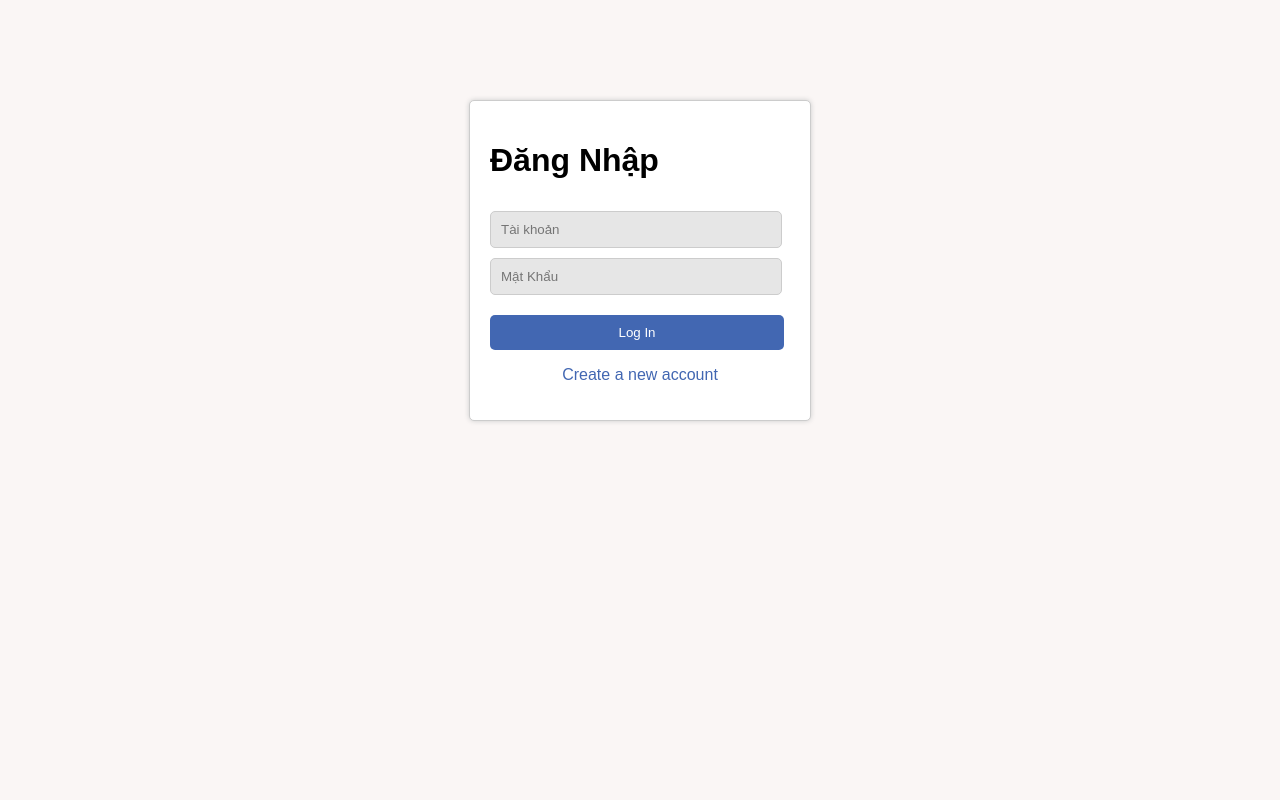
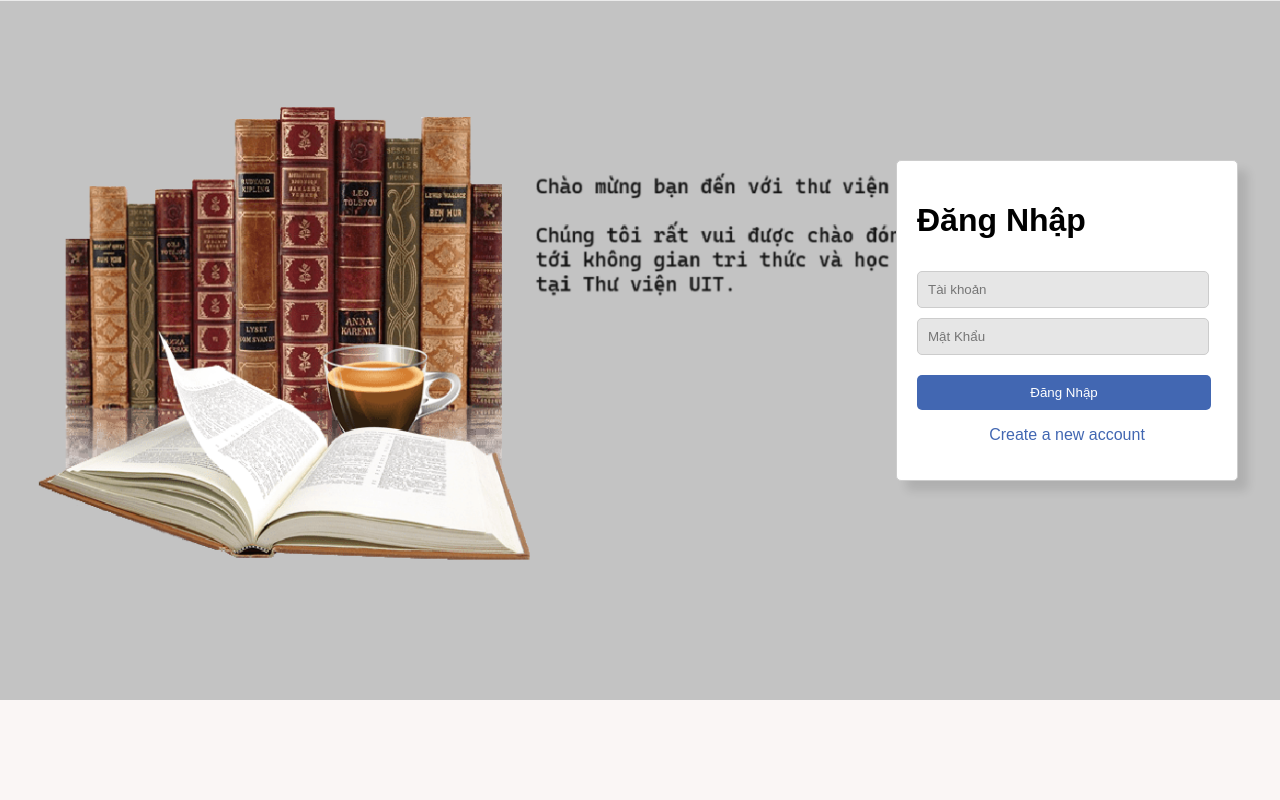
Before and after one commit to UIT-21521549/NMCNPPM, a Flask app: page / in a window 1280 px wide; the page is wider, and only the part inside the window is pictured. Run offline with Flask 3, Linux system fonts and the light colour scheme.

Commit message:
add image

```diff
--- a/static/style.css
+++ b/static/style.css
@@ -4,13 +4,15 @@ body {
 
 }
 .container {
+  position: absolute;
+  top: 20%;
+  left: 70%;
   width: 300px;
   margin: 0 auto;
-  margin-top: 100px;
   padding: 20px;
   border: 1px solid #ccc;
   border-radius: 5px;
-  box-shadow: 0px 0px 5px #ccc;
+  box-shadow: 10px 10px 10px rgba(0, 0, 0, 0.1); /* Viền mờ */
   background: White;
 }
 label {
@@ -56,18 +58,31 @@ a {
 
 
 .register {
+  position: absolute;
+  top: 40%;
+  left: 50%;
+  transform: translate(-50%, -50%);
   width: 350px;
   margin: 0 auto;
-  margin-top: 100px;
   padding: 20px;
   border: 1px solid #ccc;
   border-radius: 5px;
   box-shadow: 0px 0px 5px #ccc;
-  background: White;
+  background: white;
+  display: none;
+  z-index: 1;
 }
 
+.name{
+  display: flex;
+  flex: 50%;
+}
 .disclaimer {
       font-size: 10px;
       margin-top: 10px;
       padding-right:10px;
     }
+
+.blur {
+    filter: blur(3px); /* Apply blur effect to the login form */
+}
--- a/templates/index.html
+++ b/templates/index.html
@@ -1,28 +1,60 @@
 <!DOCTYPE html>
 <html lang="vie">
-<html>
-    <head>
-        <meta charset="UTF-8" />
-        <title>Login</title>
-        <link
-          rel="stylesheet"
-          type="text/css"
-          href="{{ url_for('static',filename='style.css') }}"
-        />
-        </head>
+<head>
+    <meta charset="UTF-8" />
+    <title>Login</title>
+    <link rel="stylesheet" type="text/css" href="{{ url_for('static',filename='style.css') }}" />
+    <style>
+        body, html {
+            margin: 0;
+            padding: 0;
+            height: 100%;
+        }
+        img {
+            display: block;
+            width: 1500px;
+            height: 700px;
+        }
+        </style>
+</head>
 <body>
+<div class="container_">
+    <img src="\static\background.png" alt="Mô tả hình ảnh">
+    <div class="container">
 
-    <div class="container">
-        <h1 >Đăng Nhập</h1>
-        <form action="Đăng Nhập" method="post">
+        <h1>Đăng Nhập</h1>
+        <form action="/login" method="post">
+            <input type="account" id="account" name="account" placeholder="Tài khoản" onfocus="this.placeholder = ''" onblur="this.placeholder = 'Tài khoản'" required>
+            <input type="password" id="password" name="password" placeholder="Mật Khẩu" onfocus="this.placeholder = ''" onblur="this.placeholder = 'Mật Khẩu'" required>
+            <input type="submit" value="Đăng Nhập">
+        </form>
+        <p><a href="#" id="registerLink">Create a new account</a></p>
+    </div>
+</div>
+<div class="register" style="display: none;">
+    <form action="/register" method="post">
+        <h1 class='Dang_nhap'> Đăng Ký</h1>
+        <div class="name">
+            <input type="Fist_name" id="First_name" name="username" placeholder="Họ" onfocus="this.placeholder = ''" onblur="this.placeholder = 'Họ'" style="margin-right:10px;" required>
+            <input type="Last_name" id="Last_name" name="username" placeholder="Tên" onfocus="this.placeholder = ''" onblur="this.placeholder = 'Tên'" required>
+        </div>
+        <input type="account" id="account" name="account" placeholder="Tài khoản" onfocus="this.placeholder = ''" onblur="this.placeholder = 'Tài khoản'" required >
+        <input type="password" id="password" name="password" placeholder="Mật khẩu" onfocus="this.placeholder = ''" onblur="this.placeholder = 'Mật khẩu'" required>
+        <input type="your_number" id="number" name="number" placeholder="Số điện thoại hoặc email" onfocus="this.placeholder = ''" onblur="this.placeholder = 'Số điện thoại hoặc email'" required>
+        <div class="button">
+            <input type="submit" value="Đăng ký" name="Dang_ky" >
+        </div>
+    </form>
+</div>
 
-            <input type="account" id="account" name="account" placeholder ="Tài khoản" onfocus="this.placeholder = ''" onblur="this.placeholder = 'Tài khoản'" required>
+<script>
+    document.getElementById("registerLink").addEventListener("click", function(event) {
+        event.preventDefault(); // Prevent the default behavior of the link
+        document.querySelector(".container_").classList.add("blur"); // Blur the login form
+        document.querySelector(".register").style.display = "block"; // Show the registration form
+    });
+</script>
 
-            <input type="password" id="password" name="password" placeholder="Mật Khẩu" onfocus="this.placeholder = ''" onblur="this.placeholder = 'Mật Khẩu'" required>
 
-            <input type="submit" value="Log In">
-        </form>
-        <p><a href="register">Create a new account</a></p>
-    </div>
 </body>
 </html>
--- a/web_cnpm.py
+++ b/web_cnpm.py
@@ -10,13 +10,10 @@ def login():
 @app.route('/login', methods=['GET','POST'])
 def login_check():
     user = User(request.form.get('account'), request.form.get('password'))
-    action = request.form.get('action')
-    action2 = request.form.get('01')
-    if action == 'Đăng nhập':
-        if user.user_login() is not None:
-            return redirect('/home')
-        else:
-            return render_template('index.html')
+    if user.user_login() is not None:
+        return redirect('/home')
+    else:
+        return render_template('index.html')
     return render_template('index.html')
 
 @app.route('/register', methods=['GET','POST'])
```
Also changed, not shown: static/background.png (added).
